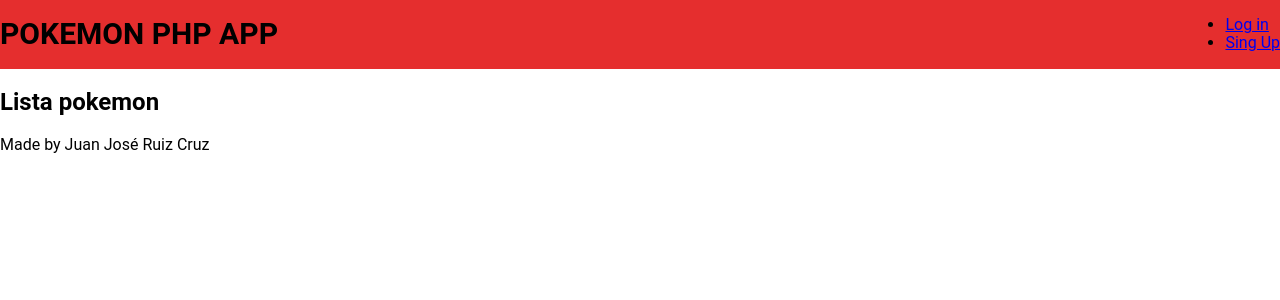
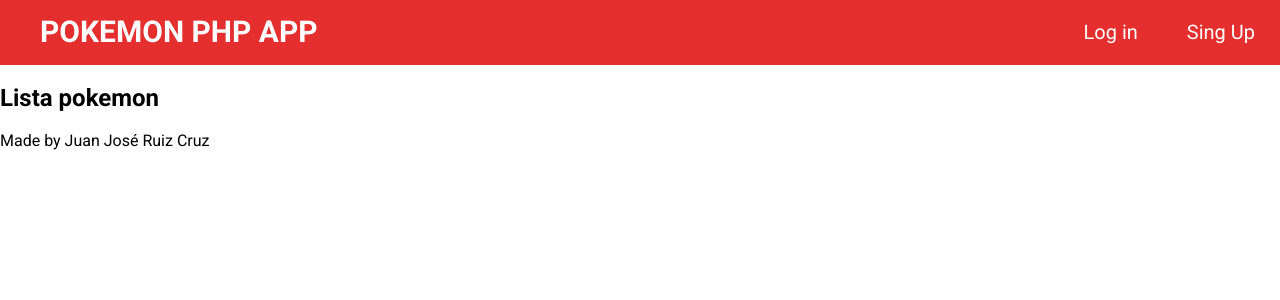
Before and after one commit to juanjo3156/PokemonWebApp, a PHP site: page /curso_php/ in a window 1280 px wide. Shown: the top 300 px of the page. Run offline with PHP 8.4, Linux system fonts and the light colour scheme; style sheets or scripts are compiled from the project's sources.

Commit message:
adding the navbar

```diff
--- a/src/views/header.php
+++ b/src/views/header.php
@@ -4,19 +4,22 @@
     <meta charset="UTF-8">
     <meta http-equiv="X-UA-Compatible" content="IE=edge">
     <meta name="viewport" content="width=device-width, initial-scale=1.0">
+    <link rel="preconnect" href="https://fonts.googleapis.com">
+    <link rel="preconnect" href="https://fonts.gstatic.com" crossorigin>
+    <link href="https://fonts.googleapis.com/css2?family=Roboto:wght@400;700;900&display=swap" rel="stylesheet">
     <link rel="stylesheet" href="<?php echo RUTA;?>/dist/css/app.css">
     <title>Pokemon App</title>
 </head>
 <body>
     <header class="header">
-        <div class="icono">
-            <h1>POKEMON PHP APP</h1>
+        <div class="header__icon">
+            <h1>Pokemon php App</h1>
         </div>
-        <div class="menu">
-            <nav class="navegation">
-                <ul>
-                    <li><a href="#">Log in</a></li>
-                    <li><a href="#">Sing Up</a></li>
+        <div class="header__bar">
+            <nav class="navigation">
+                <ul class="navigation__ul">
+                    <li class="navigation__li"><a href="#">Log in</a></li>
+                    <li class="navigation__li"><a href="#">Sing Up</a></li>
                 </ul>
             </nav>
         </div>
```
